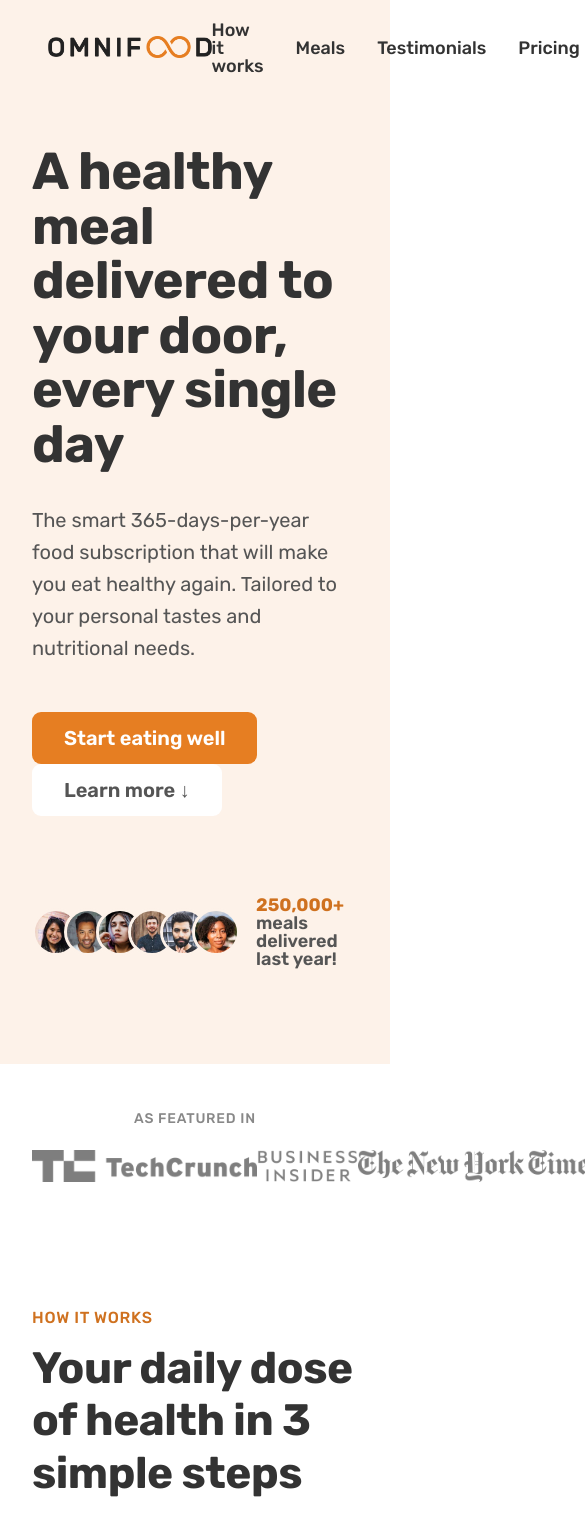
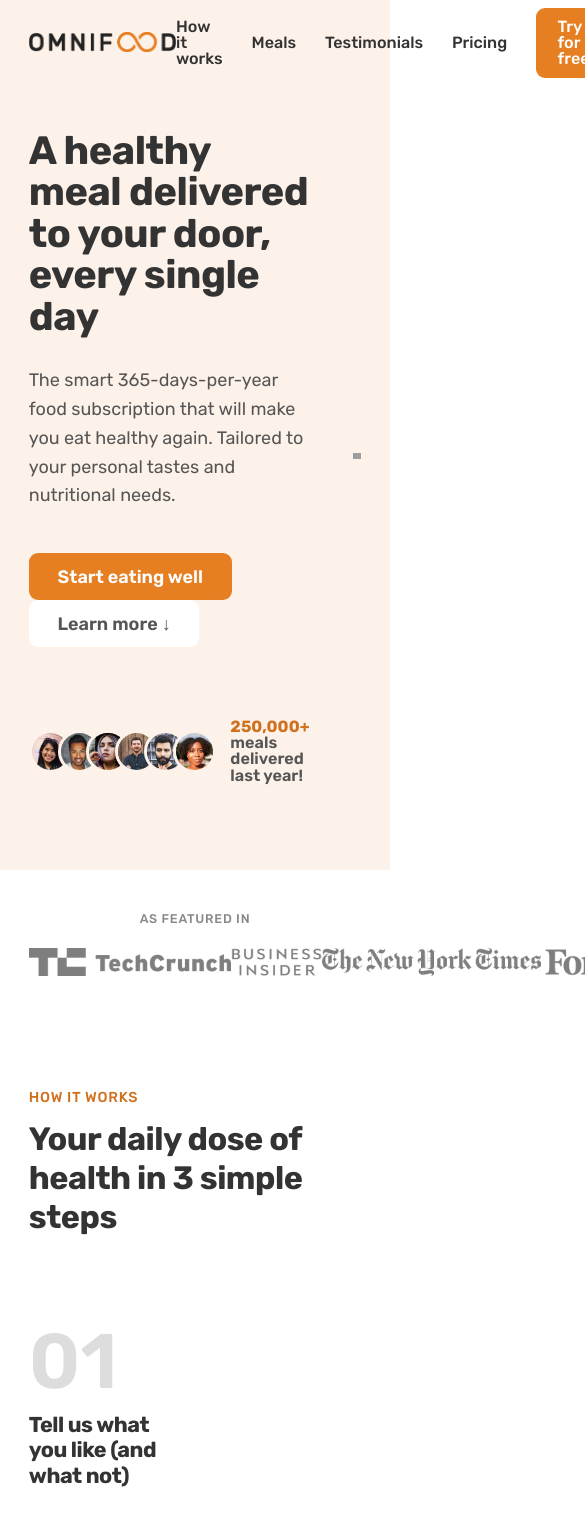
Before and after one commit to patryk-pi/WebPage_Omnifood, a plain HTML site: page index.html in a window 390 px wide. Shown: the top 1515 px of the page, 585 px wide, since content can reach past the window. Drawn offline with nearby package versions, Linux system fonts and the light colour scheme; grey boxes are pictures that could not be loaded.

Commit message:
media queries - small laptops and tablets

```diff
--- a/index.html
+++ b/index.html
@@ -11,6 +11,7 @@
         rel="stylesheet">
   <link rel="stylesheet" href="styles/base.css">
   <link rel="stylesheet" href="styles/style.css">
+  <link rel="stylesheet" href="styles/queries.css">
 
   <script type="module" src="https://unpkg.com/ionicons@5.4.0/dist/ionicons/ionicons.esm.js"></script>
   <script nomodule src="https://unpkg.com/ionicons@5.4.0/dist/ionicons/ionicons.js"></script>
--- /dev/null
+++ b/styles/queries.css
@@ -0,0 +1,50 @@
+
+
+@media (max-width: 84em) {
+    .hero {
+        max-width: 120rem;
+    }
+
+    .heading-primary {
+        font-size: 4.4rem;
+    }
+
+    .gallery {
+        grid-template-columns: repeat(2, 1fr);
+    }
+}
+
+@media (max-width: 75em) {
+    html {
+        font-size: 56.25%;
+    }
+
+    .grid {
+        column-gap: 4.8rem;
+        row-gap: 6.4rem;
+    }
+
+    .heading-secondary {
+        font-size: 3.6rem;
+    }
+
+    .heading-tertiary {
+        font-size: 2.4rem;
+    }
+
+    .header {
+        padding: 0 3.2rem;
+    }
+
+    .main-nav-list {
+        gap: 3.2rem;
+    }
+
+    .hero {
+        gap: 4.8rem;
+    }
+
+    .testimonials-container {
+        padding: 9.6rem 3.2rem;
+    }
+}
--- a/styles/style.css
+++ b/styles/style.css
@@ -19,7 +19,7 @@
 .main-nav-list {
     list-style: none;
     display: flex;
-    gap: 3.2rem;
+    gap: 4.8rem;
     align-items: center;
 }
 
```
